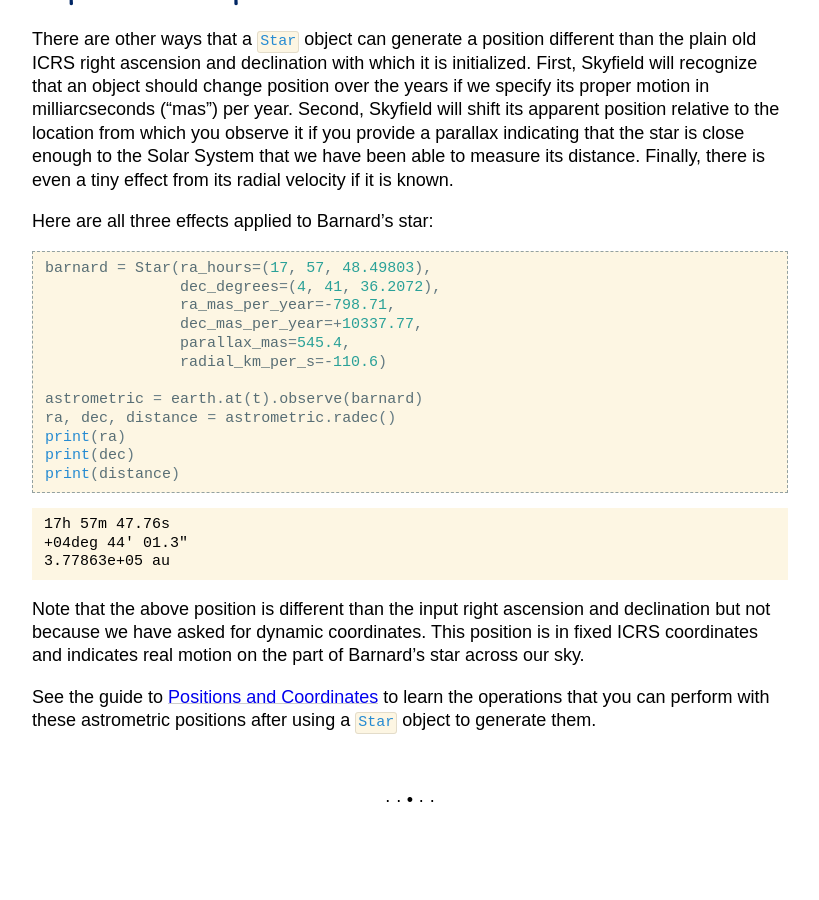
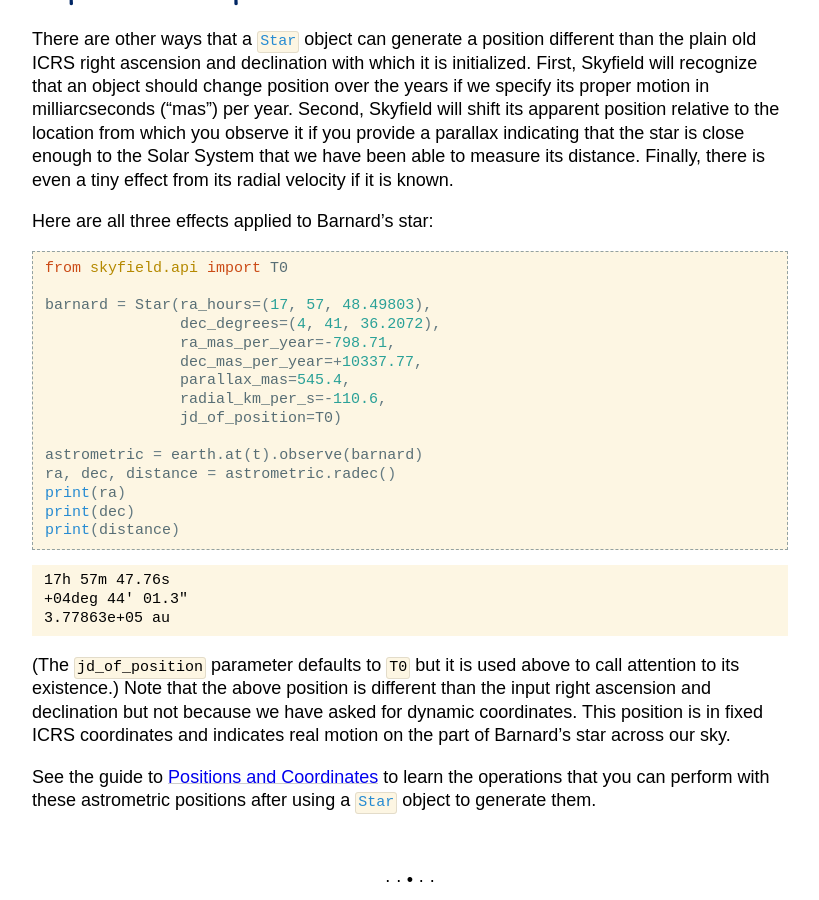
Before and after one commit to skyfielders/python-skyfield, a Sphinx documentation site: the page built from skyfield/documentation/stars.rst, in a window 1280 px wide and 900 px high, scrolled down 1423 px. Shown: the whole window, without its empty margins (230-1049 px from the left). Built offline with Sphinx 7.4.7, drawn with Linux system fonts in a browser that asks for light colours; some web fonts are replaced; before the commit the page ends 2293 px from its top, so only the background shows below that.

Commit message:
Allow Stars to have epochs of position other than T0.

```diff
--- a/skyfield/documentation/stars.rst
+++ b/skyfield/documentation/stars.rst
@@ -107,12 +107,15 @@
 
 .. testcode::
 
+    from skyfield.api import T0
+
     barnard = Star(ra_hours=(17, 57, 48.49803),
                    dec_degrees=(4, 41, 36.2072),
                    ra_mas_per_year=-798.71,
                    dec_mas_per_year=+10337.77,
                    parallax_mas=545.4,
-                   radial_km_per_s=-110.6)
+                   radial_km_per_s=-110.6,
+                   jd_of_position=T0)
 
     astrometric = earth.at(t).observe(barnard)
     ra, dec, distance = astrometric.radec()
@@ -126,10 +129,12 @@
     +04deg 44' 01.3"
     3.77863e+05 au
 
-Note that the above position is different than the input right ascension
-and declination but not because we have asked for dynamic coordinates.
-This position is in fixed ICRS coordinates and indicates real motion on
-the part of Barnard’s star across our sky.
+(The ``jd_of_position`` parameter defaults to ``T0`` but it is used
+above to call attention to its existence.) Note that the above position
+is different than the input right ascension and declination but not
+because we have asked for dynamic coordinates. This position is in fixed
+ICRS coordinates and indicates real motion on the part of Barnard’s star
+across our sky.
 
 See the guide to :doc:`positions` to learn the operations that you can
 perform with these astrometric positions after using a :class:`Star`
```
Also changed, not shown: 1 other file.
